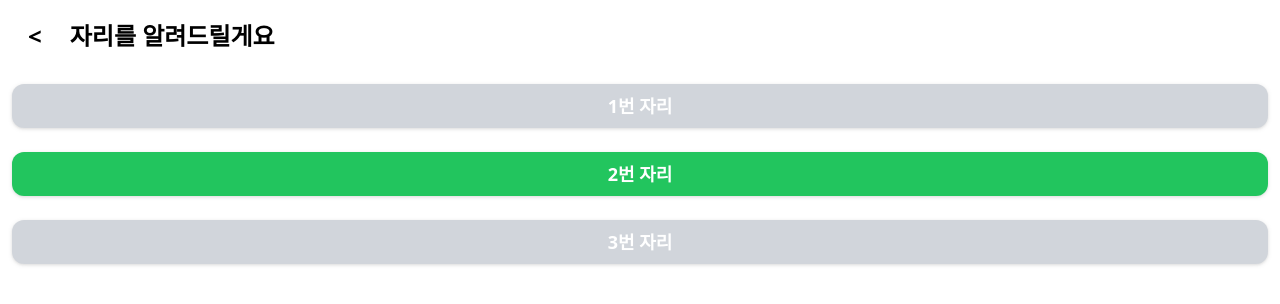
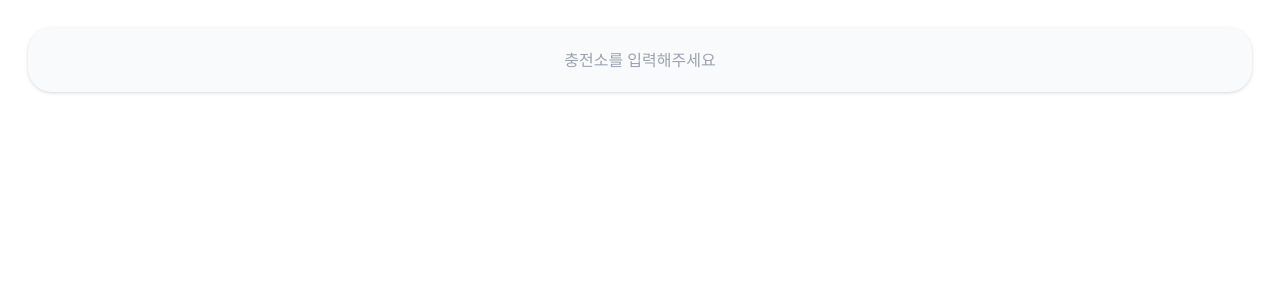
Before and after one commit to hoonj170214/emo, a React (Create React App) app: page / in a window 1280 px wide. Shown: the top 304 px of the page. Built offline with nearby package versions, Linux system fonts and the light colour scheme; the HTML template or start-up script is replaced by a standard one.

Commit message:
input 버튼 css

```diff
--- a/src/Components/ChargeSeat.jsx
+++ b/src/Components/ChargeSeat.jsx
@@ -6,7 +6,7 @@ function ChargeSeat({ isCharged, num, onClick }) {
     return (
       <div class='flex'>
         <button
-          class='bg-green-500 flex-1	text-lg	font-sans	 font-bold text-white	whitespace-pre-wrap px-20 py-2 m-3 items-center	justify-center	rounded-xl drop-shadow	'
+          class='bg-green-500 flex-1	flex-grow text-lg	font-sans	 font-bold text-white	whitespace-pre-wrap px-20 py-2 m-3 	rounded-xl items-center justify-center drop-shadow	'
           onClick={onClick}
         >
           {num}
--- a/src/Pages/driverHome.jsx
+++ b/src/Pages/driverHome.jsx
@@ -5,28 +5,12 @@ import Header from '../Components/Header';
 function DriverHome() {
   return (
     <div>
-      <Header text={'자리를 알려드릴게요'}></Header>
-      <ChargeSeat
-        isCharged={true}
-        num={'1번 자리'}
-        onClick={() => {
-          alert('hi');
-        }}
-      />
-      <ChargeSeat
-        isCharged={false}
-        num={'2번 자리'}
-        onClick={() => {
-          alert('hi');
-        }}
-      />
-      <ChargeSeat
-        isCharged={true}
-        num={'3번 자리'}
-        onClick={() => {
-          alert('hi');
-        }}
-      />
+      <div class='flex justify-center mx-7'>
+        <input
+          class='flex flex-auto items-center	 justify-center	w-4/5 bg-slate-50 py-5 rounded-3xl my-7 drop-shadow text-center	text-gray-900'
+          placeholder='충전소를 입력해주세요'
+        />
+      </div>
     </div>
   );
 }
```
